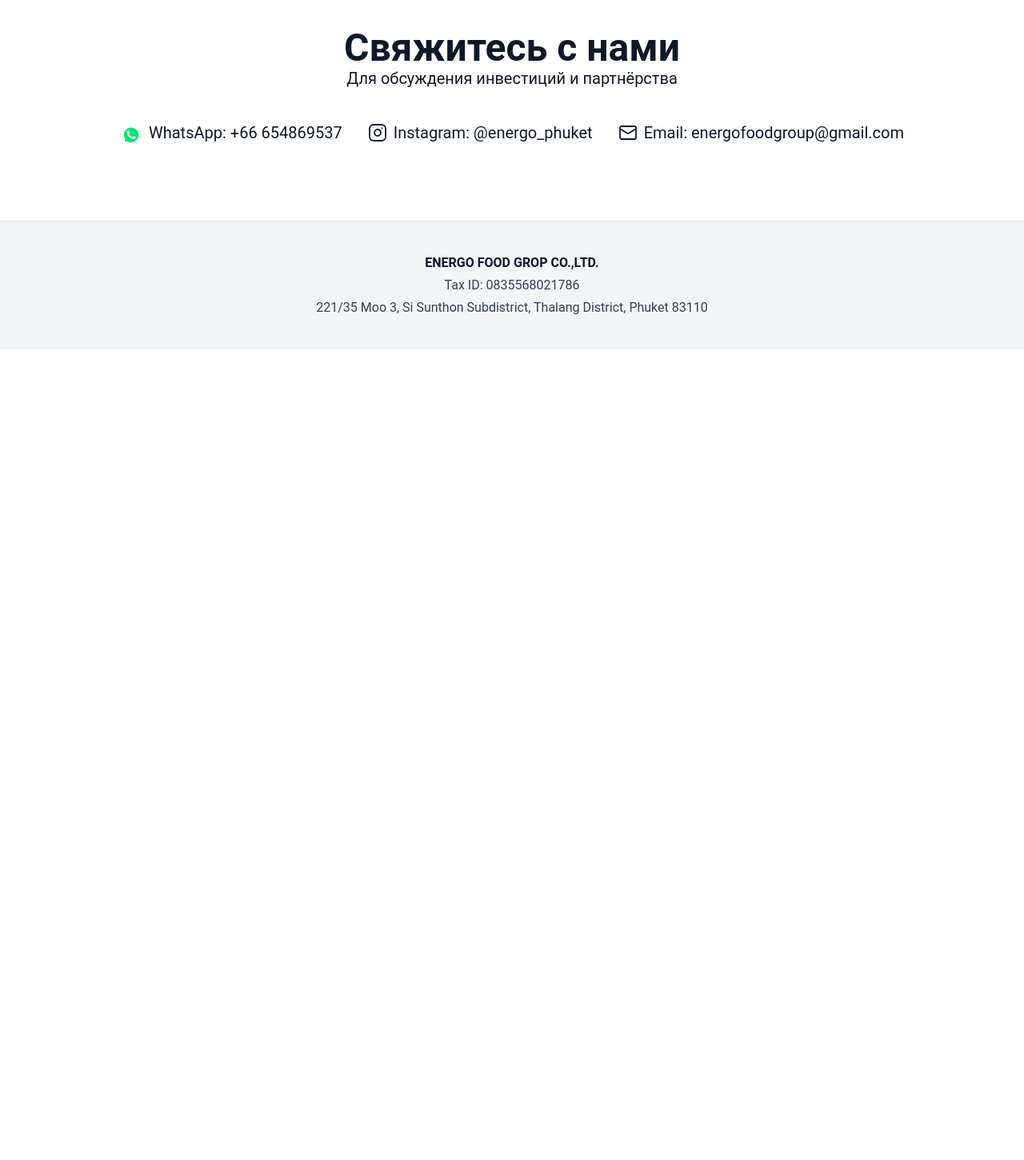
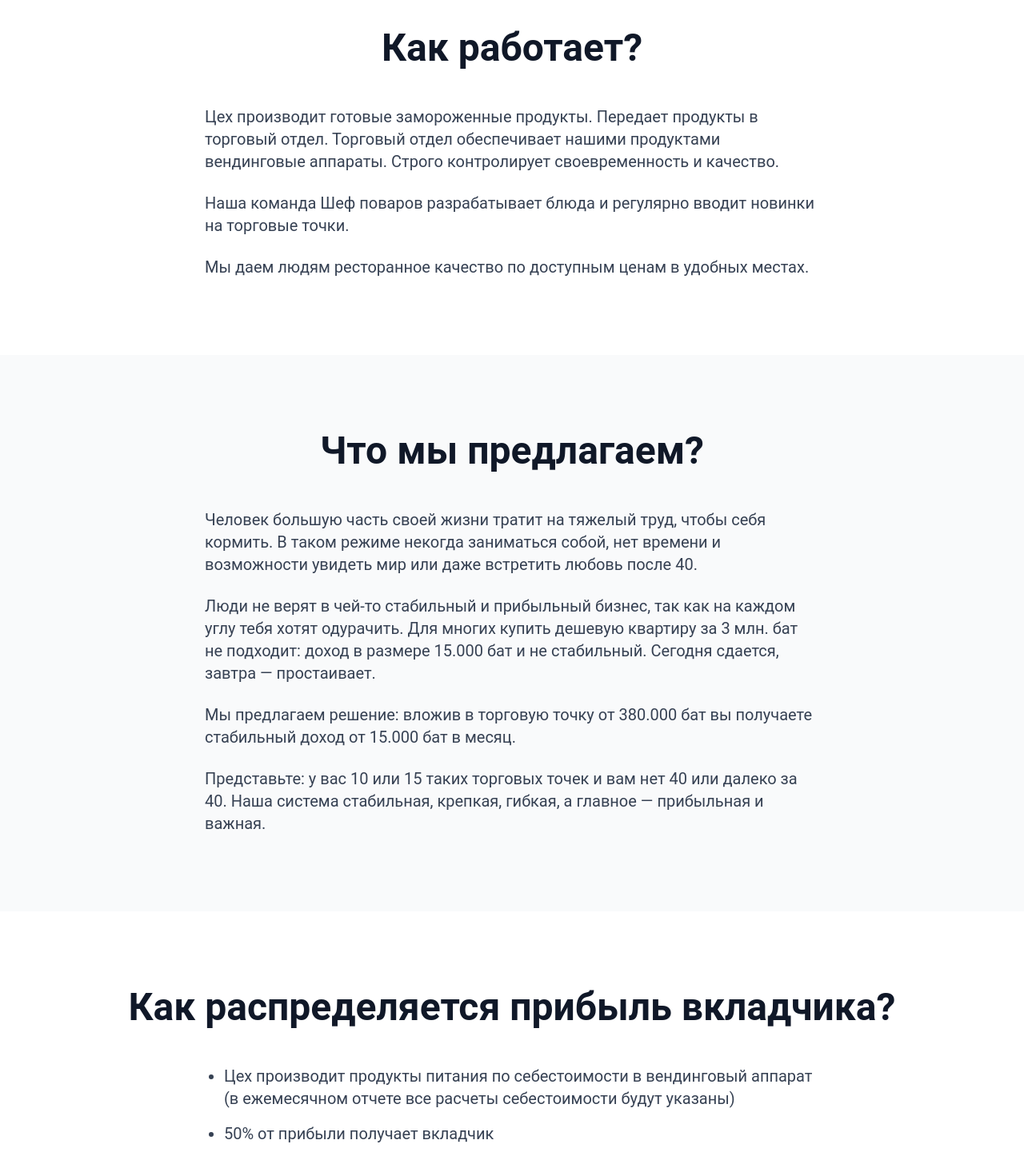
Before and after one commit to webdiller/vending, a React (Vite) app: page / in a window 1280 px wide. Shown: the part 1080-2531 px from the top of the page at 80% size. Before the commit the page ends 1517 px from the top, so only its background shows below. Built offline with nearby package versions, Linux system fonts and the light colour scheme.

Commit message:
upd: upd content

```diff
--- a/src/components/Presentation.tsx
+++ b/src/components/Presentation.tsx
@@ -4,9 +4,9 @@ import whatsappIcon from "../assets/icons/whatsapp-3.svg";
 
 const SECTIONS = [
   { id: "hero", label: "О проекте" },
-  { id: "system", label: "Как мы работаем? " },
-  { id: "economics", label: "Экономика" },
-  { id: "costs", label: "Затраты" },
+  { id: "how-it-works", label: "Как работает?" },
+  { id: "what-we-offer", label: "Что мы предлагаем?" },
+  { id: "profit-distribution", label: "Прибыль вкладчика" },
   { id: "contacts", label: "Контакты" },
 ] as const;
 
@@ -84,6 +84,76 @@ export default function Presentation() {
           </div>
         </section>
 
+        {/* 2 Как работает? */}
+        <section id="how-it-works" className="px-4 py-16 md:py-24">
+          <h2 className="text-2xl sm:text-3xl md:text-4xl lg:text-5xl font-bold text-gray-900 text-center mb-8 md:mb-12">
+            Как работает?
+          </h2>
+          <div className="max-w-3xl mx-auto space-y-6 text-base sm:text-lg md:text-xl text-gray-700">
+            <p>
+              Цех производит готовые замороженные продукты. Передает продукты в торговый отдел. Торговый отдел обеспечивает нашими продуктами вендинговые аппараты. Строго контролирует своевременность и качество.
+            </p>
+            <p>
+              Наша команда Шеф поваров разрабатывает блюда и регулярно вводит новинки на торговые точки.
+            </p>
+            <p>
+              Мы даем людям ресторанное качество по доступным ценам в удобных местах.
+            </p>
+          </div>
+        </section>
+
+        {/* 3 Что мы предлагаем? */}
+        <section id="what-we-offer" className="px-4 py-16 md:py-24 bg-gray-50">
+          <h2 className="text-2xl sm:text-3xl md:text-4xl lg:text-5xl font-bold text-gray-900 text-center mb-8 md:mb-12">
+            Что мы предлагаем?
+          </h2>
+          <div className="max-w-3xl mx-auto space-y-6 text-base sm:text-lg md:text-xl text-gray-700">
+            <p>
+              Человек большую часть своей жизни тратит на тяжелый труд, чтобы себя кормить. В таком режиме некогда заниматься собой, нет времени и возможности увидеть мир или даже встретить любовь после 40.
+            </p>
+            <p>
+              Люди не верят в чей-то стабильный и прибыльный бизнес, так как на каждом углу тебя хотят одурачить. Для многих купить дешевую квартиру за 3 млн. бат не подходит: доход в размере 15.000 бат и не стабильный. Сегодня сдается, завтра — простаивает.
+            </p>
+            <p>
+              Мы предлагаем решение: вложив в торговую точку от 380.000 бат вы получаете стабильный доход от 15.000 бат в месяц.
+            </p>
+            <p>
+              Представьте: у вас 10 или 15 таких торговых точек и вам нет 40 или далеко за 40. Наша система стабильная, крепкая, гибкая, а главное — прибыльная и важная.
+            </p>
+          </div>
+        </section>
+
+        {/* 4 Как распределяется прибыль вкладчика? */}
+        <section id="profit-distribution" className="px-4 py-16 md:py-24">
+          <h2 className="text-2xl sm:text-3xl md:text-4xl lg:text-5xl font-bold text-gray-900 text-center mb-8 md:mb-12">
+            Как распределяется прибыль вкладчика?
+          </h2>
+          <div className="max-w-3xl mx-auto space-y-8 text-base sm:text-lg md:text-xl text-gray-700">
+            <ul className="space-y-4 list-disc pl-6">
+              <li>Цех производит продукты питания по себестоимости в вендинговый аппарат (в ежемесячном отчете все расчеты себестоимости будут указаны)</li>
+              <li>50% от прибыли получает вкладчик</li>
+              <li>Приблизительная средняя общая прибыль: от 30.000 бат в месяц</li>
+            </ul>
+            <p>Средняя стоимость товара: 200 бат.</p>
+            <p>Порог, при котором мы устанавливаем торговую точку: от 120 жильцов, подходящих под наши вкусовые критерии.</p>
+            <p>От 10 чеков в день.</p>
+            <p>
+              В среднем чеке, как правило, несколько покупок. Округляем средний чек до 300 бат. В среднем затраты на продукт составляют 30%, 70% остаются прибылью. Вендинговый аппарат работает круглосуточно и бесперебойно каждый день.
+            </p>
+            <div className="space-y-4 font-medium">
+              <p className="text-gray-900">Считаем:</p>
+              <p>10×300 = 3000 бат</p>
+              <p>3000 − 30% = 2100 бат</p>
+              <p>2100 × 30 (дней) = 63000 бат прибыль</p>
+              <p>Вычитаем аренду 5000–7000 бат</p>
+              <p>Вычитаем обслуживание 3000 бат</p>
+              <p className="text-gray-900 pt-2">Получаем:</p>
+              <p>63000 − 5000 − 3000 = 55.000 (50% вкладчику)</p>
+              <p className="text-gray-900 font-bold">При такой модели вкладчик получает 27.500 бат в месяц</p>
+            </div>
+          </div>
+        </section>
+
         {/* 5 Контакты */}
         <section id="contacts" className="px-4 py-16 md:py-24 text-center">
           <h2 className="text-2xl sm:text-3xl md:text-4xl lg:text-5xl font-bold text-gray-900">
```
